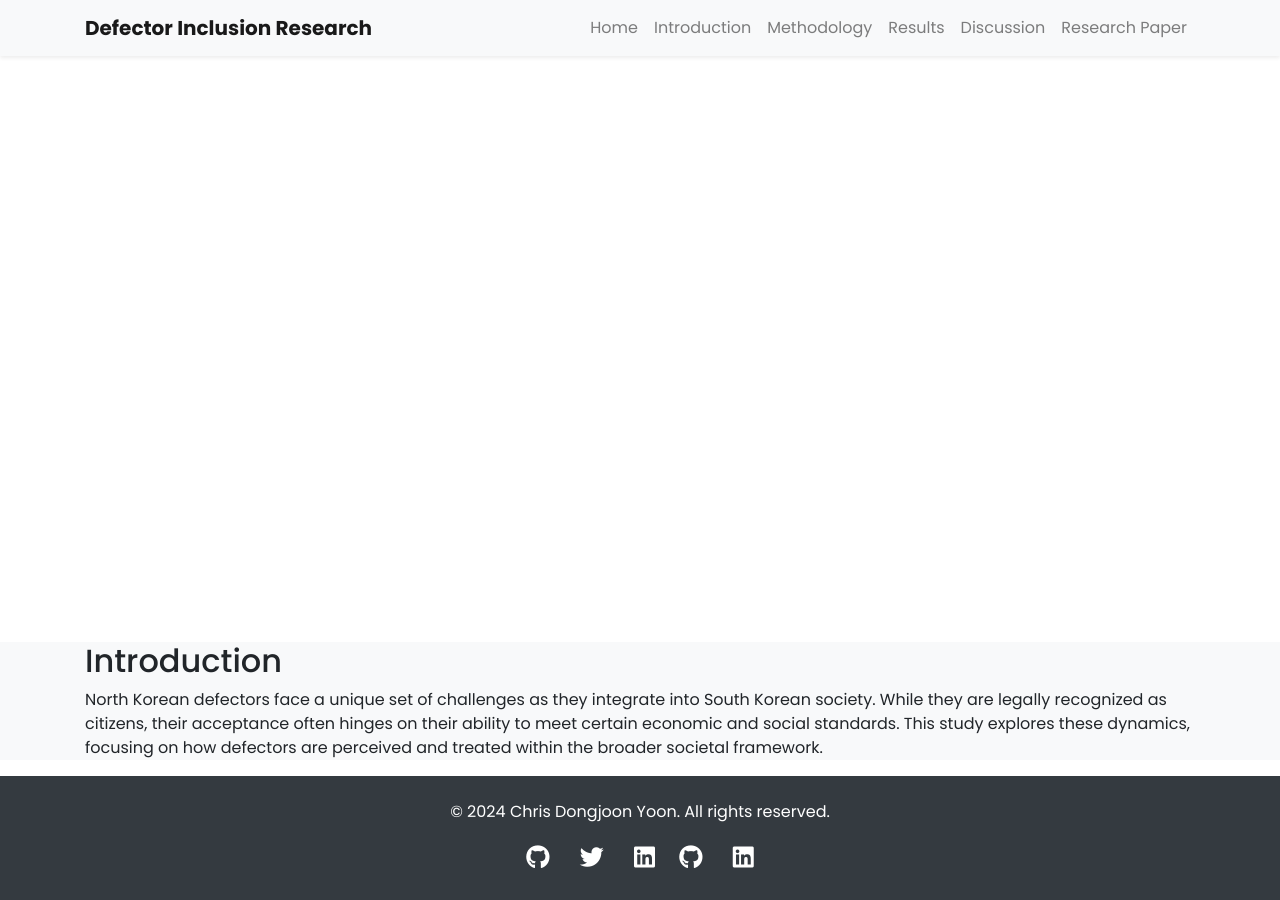
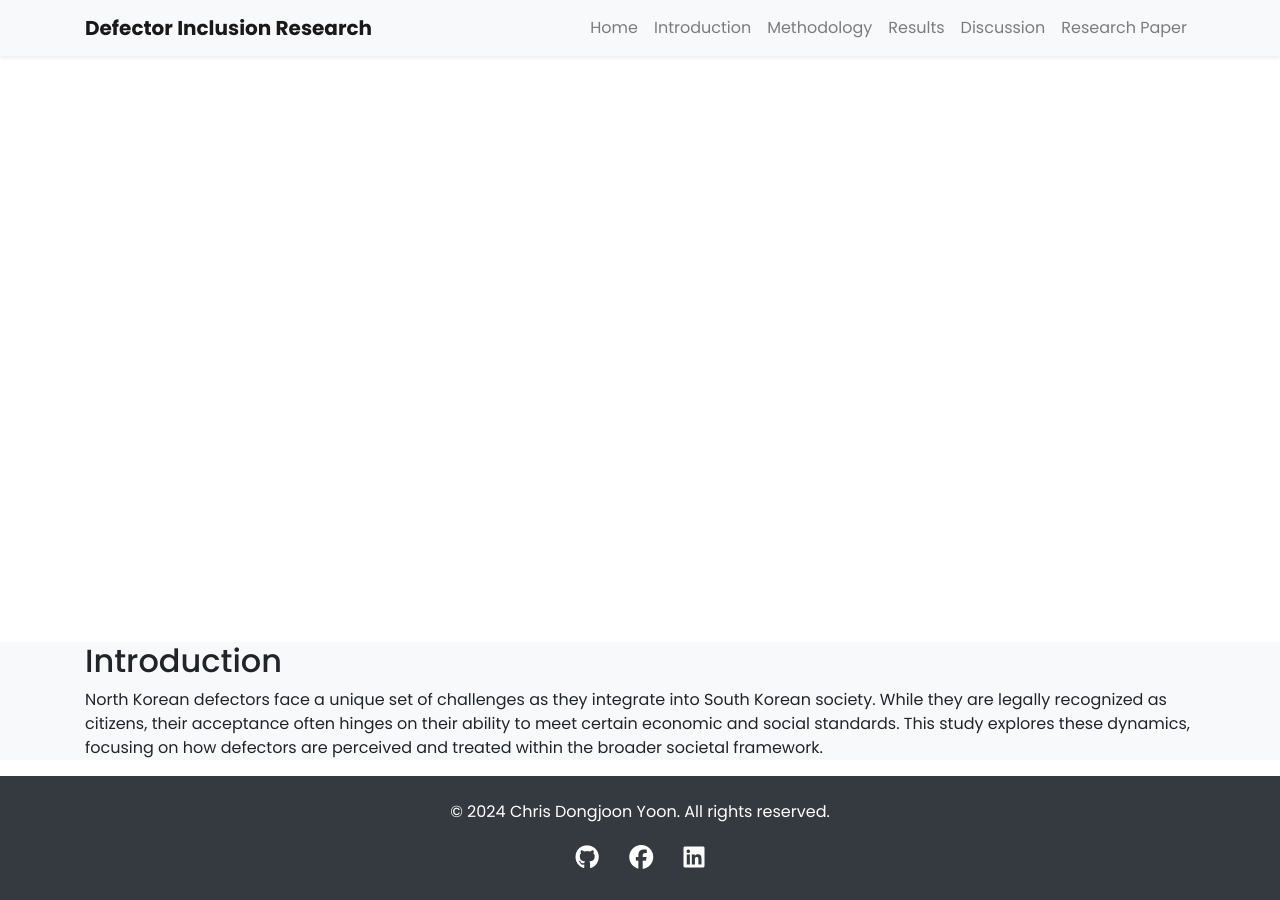
Before and after one commit to chrispyoon/consulting, a Jekyll site: the page built from introduction.md, in a window 1280 px wide and 900 px high, scrolled down 258 px. Built offline with Jekyll 4.4.1, drawn with Linux system fonts in a browser that asks for light colours; nearby versions of some CDN libraries.

Commit message:
Update default.html

```diff
--- a/_layouts/default.html
+++ b/_layouts/default.html
@@ -46,10 +46,8 @@
     <div class="container text-center">
       <p>&copy; 2024 Chris Dongjoon Yoon. All rights reserved.</p>
       <div class="social-links">
-        <a href="https://github.com/your-github" class="text-white mr-3"><i class="fab fa-github"></i></a>
-        <a href="https://twitter.com/your-twitter" class="text-white mr-3"><i class="fab fa-twitter"></i></a>
-        <a href="https://linkedin.com/in/your-linkedin" class="text-white"><i class="fab fa-linkedin"></i></a>
         <a href="https://github.com/chrispyoon" class="text-white mr-3"><i class="fab fa-github"></i></a>
+        <a href="https://facebook.com/chrisdjyoon" class="text-white mr-3"><i class="fab fa-facebook"></i></a>
         <a href="https://linkedin.com/in/chrisdyoon" class="text-white"><i class="fab fa-linkedin"></i></a>
       </div>
     </div>
```
